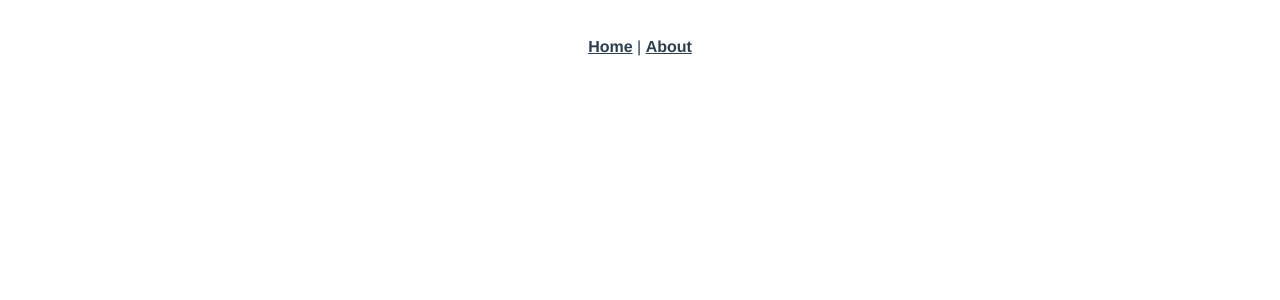
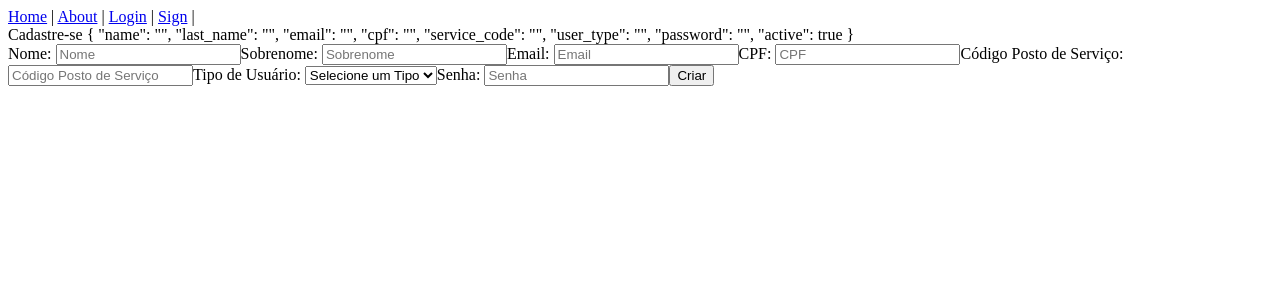
Before and after one commit to Gabriel-Barros-Gomes/Gerenlog.ui, a Vue app: page /auth/sign in a window 1280 px wide. Before the commit this address had no page. Shown: the top 300 px of the page. Built offline with nearby package versions, Linux system fonts and the light colour scheme.

Commit message:
initial_structure

```diff
--- a/public/index.html
+++ b/public/index.html
@@ -1,5 +1,5 @@
 <!DOCTYPE html>
-<html lang="">
+<html lang="pt-br">
   <head>
     <meta charset="utf-8">
     <meta http-equiv="X-UA-Compatible" content="IE=edge">
--- a/src/App.vue
+++ b/src/App.vue
@@ -1,30 +1,13 @@
 <template>
-  <div id="nav">
-    <router-link to="/">Home</router-link> |
-    <router-link to="/about">About</router-link>
+  <div id="app">
+    <div id="nav">
+      <router-link to="/">Home</router-link> |
+      <router-link to="/about">About</router-link> |
+      <router-link to="/auth/login">Login</router-link> |
+      <router-link to="/auth/sign">Sign</router-link> |
+    </div>
+    <div id="canvas">
+    <router-view/>
+    </div>
   </div>
-  <router-view/>
 </template>
-
-<style>
-#app {
-  font-family: Avenir, Helvetica, Arial, sans-serif;
-  -webkit-font-smoothing: antialiased;
-  -moz-osx-font-smoothing: grayscale;
-  text-align: center;
-  color: #2c3e50;
-}
-
-#nav {
-  padding: 30px;
-}
-
-#nav a {
-  font-weight: bold;
-  color: #2c3e50;
-}
-
-#nav a.router-link-exact-active {
-  color: #42b983;
-}
-</style>
--- a/src/components/HelloWorld.vue
+++ /dev/null
@@ -1,57 +0,0 @@
-<template>
-  <div class="hello">
-    <h1>{{ msg }}</h1>
-    <p>
-      For a guide and recipes on how to configure / customize this project,<br>
-      check out the
-      <a href="https://cli.vuejs.org" target="_blank" rel="noopener">vue-cli documentation</a>.
-    </p>
-    <h3>Installed CLI Plugins</h3>
-    <ul>
-      <li><a href="https://github.com/vuejs/vue-cli/tree/dev/packages/%40vue/cli-plugin-router" target="_blank" rel="noopener">router</a></li>
-    </ul>
-    <h3>Essential Links</h3>
-    <ul>
-      <li><a href="https://vuejs.org" target="_blank" rel="noopener">Core Docs</a></li>
-      <li><a href="https://forum.vuejs.org" target="_blank" rel="noopener">Forum</a></li>
-      <li><a href="https://chat.vuejs.org" target="_blank" rel="noopener">Community Chat</a></li>
-      <li><a href="https://twitter.com/vuejs" target="_blank" rel="noopener">Twitter</a></li>
-      <li><a href="https://news.vuejs.org" target="_blank" rel="noopener">News</a></li>
-    </ul>
-    <h3>Ecosystem</h3>
-    <ul>
-      <li><a href="https://router.vuejs.org" target="_blank" rel="noopener">vue-router</a></li>
-      <li><a href="https://vuex.vuejs.org" target="_blank" rel="noopener">vuex</a></li>
-      <li><a href="https://github.com/vuejs/vue-devtools#vue-devtools" target="_blank" rel="noopener">vue-devtools</a></li>
-      <li><a href="https://vue-loader.vuejs.org" target="_blank" rel="noopener">vue-loader</a></li>
-      <li><a href="https://github.com/vuejs/awesome-vue" target="_blank" rel="noopener">awesome-vue</a></li>
-    </ul>
-  </div>
-</template>
-
-<script>
-export default {
-  name: 'HelloWorld',
-  props: {
-    msg: String
-  }
-}
-</script>
-
-<!-- Add "scoped" attribute to limit CSS to this component only -->
-<style scoped>
-h3 {
-  margin: 40px 0 0;
-}
-ul {
-  list-style-type: none;
-  padding: 0;
-}
-li {
-  display: inline-block;
-  margin: 0 10px;
-}
-a {
-  color: #42b983;
-}
-</style>
--- a/src/router/index.js
+++ b/src/router/index.js
@@ -1,5 +1,9 @@
 import { createRouter, createWebHistory } from 'vue-router'
 import Home from '../views/Home.vue'
+import About from '../views/About.vue'
+
+import Login from '../views/auth/Login.vue'
+import Sign from '../views/auth/Sign.vue'
 
 const routes = [
   {
@@ -10,12 +14,25 @@ const routes = [
   {
     path: '/about',
     name: 'About',
-    // route level code-splitting
-    // this generates a separate chunk (about.[hash].js) for this route
-    // which is lazy-loaded when the route is visited.
-    component: function () {
-      return import(/* webpackChunkName: "about" */ '../views/About.vue')
-    }
+    component: About
+  },
+  {
+    path: '/auth/login',
+    name: 'Login',
+    component: Login
+  },
+  {
+    path: '/auth/sign',
+    name: 'Sign',
+    component: Sign
+  },
+  {
+    path: '/dashboard',
+    name: 'Dashboard',
+  },
+  {
+    path: '/dashboard/warehouse',
+    name: 'Warehouse',
   }
 ]
 
--- a/src/views/Home.vue
+++ b/src/views/Home.vue
@@ -1,18 +1,14 @@
 <template>
   <div class="home">
-    <img alt="Vue logo" src="../assets/logo.png">
-    <HelloWorld msg="Welcome to Your Vue.js App"/>
+
   </div>
 </template>
 
 <script>
-// @ is an alias to /src
-import HelloWorld from '@/components/HelloWorld.vue'
+
 
 export default {
   name: 'Home',
-  components: {
-    HelloWorld
-  }
+
 }
 </script>
--- /dev/null
+++ b/src/views/auth/Login.vue
@@ -0,0 +1,57 @@
+<template>
+  <div id="dashboard-login">
+      <div id="form-login">
+          <label>Entrar</label>
+          {{user}}
+          <form>
+              <label>CPF: <input name="cpf" id="cpf" type="text" placeholder="CPF" v-model="user.cpf"> </label>
+              <label>Código Posto de Serviço: <input name="service_code" id="service-code" type="text" placeholder="Código Posto de Serviço" v-model="user.service_code"> </label>
+              <label>Tipo de Usuário:
+                  <select name="user_type" id="user-type">
+                      <option value="">Selecione um Tipo</option>
+                      <option value="adm">Administrador</option>
+                      <option value="enc">Encarregado</option>
+                      <option value="aux">Auxiliar</option>
+                  </select>
+              </label>
+              <label>Senha: <input name="password" id="password" type="password" placeholder="Senha" v-model="user.password"> </label>
+              <input @click="onLogin()" name="btn_entrar" id="btn-entrar" type="button" value="Entrar">
+          </form>
+      </div>
+  </div>
+</template>
+
+<script>
+import { ref } from 'vue'
+export default {
+    name:"Login",
+    setup() {
+        const user = ref({
+            cpf:"",
+            service_code:"",
+            user_type:"",
+            password:"",
+            active:true
+        })
+
+        const onLogin = async () =>{
+            let selectBox  = document.getElementById('user-type')
+            let selectValue = selectBox.options[selectBox.selectedIndex].value
+            user.value.user_type = selectValue
+            console.log(user.value)
+            //save user at database
+        }
+
+        return {
+            user,
+            onLogin
+            }
+    },
+
+
+}
+</script>
+
+<style>
+
+</style>
--- /dev/null
+++ b/src/views/auth/Sign.vue
@@ -0,0 +1,64 @@
+<template>
+  <div id="dashboard-sign">
+      <div id="form-sign">
+         <label>Cadastre-se</label>
+         {{user}}
+          <form>
+              <label>Nome: <input name="name" id="name" type="text" placeholder="Nome" v-model="user.name"> </label>
+              <label>Sobrenome: <input name="last_name" id="last-name" type="text" placeholder="Sobrenome" v-model="user.last_name"> </label>
+              <label>Email: <input name="email" id="email" type="email" placeholder="Email" v-model="user.email"> </label>
+              <label>CPF: <input name="cpf" id="cpf" type="text" placeholder="CPF" v-model="user.cpf"> </label>
+              <label>Código Posto de Serviço: <input name="service_code" id="service-code" type="text" placeholder="Código Posto de Serviço" v-model="user.service_code"> </label>
+              <label>Tipo de Usuário:
+                  <select name="user_type" id="user-type">
+                      <option value="">Selecione um Tipo</option>
+                      <option value="adm">Administrador</option>
+                      <option value="enc">Encarregado</option>
+                      <option value="aux">Auxiliar</option>
+                  </select>
+              </label>
+              <label>Senha: <input name="password" id="password" type="password" placeholder="Senha" v-model="user.password"> </label>
+              <input @click.prevent="onSave()" name="btn_criar" id="btn-criar" type="button" value="Criar">
+          </form>
+      </div>
+  </div>
+</template>
+
+<script>
+import { ref } from 'vue'
+export default {
+    name:"Login",
+    setup() {
+        const user = ref({
+            name:"",
+            last_name:"",
+            email:"",
+            cpf:"",
+            service_code:"",
+            user_type:"",
+            password:"",
+            active:true
+        })
+
+        const onSave = async () => {
+            let selectBox  = document.getElementById('user-type')
+            let selectValue = selectBox.options[selectBox.selectedIndex].value
+            user.value.user_type = selectValue
+            console.log(user.value)
+            //save user at database
+
+        }
+
+        return {
+            user,
+            onSave
+            }
+    },
+
+
+}
+</script>
+
+<style>
+
+</style>
```
Also changed, not shown: 1 other file (tests, documents, lock files or other folders).
